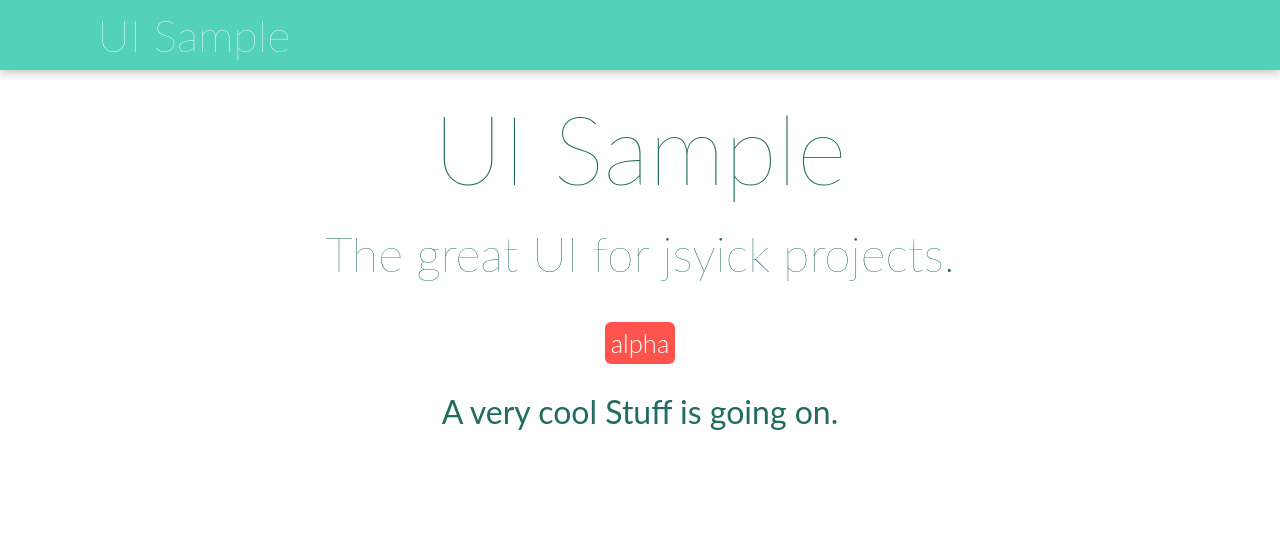
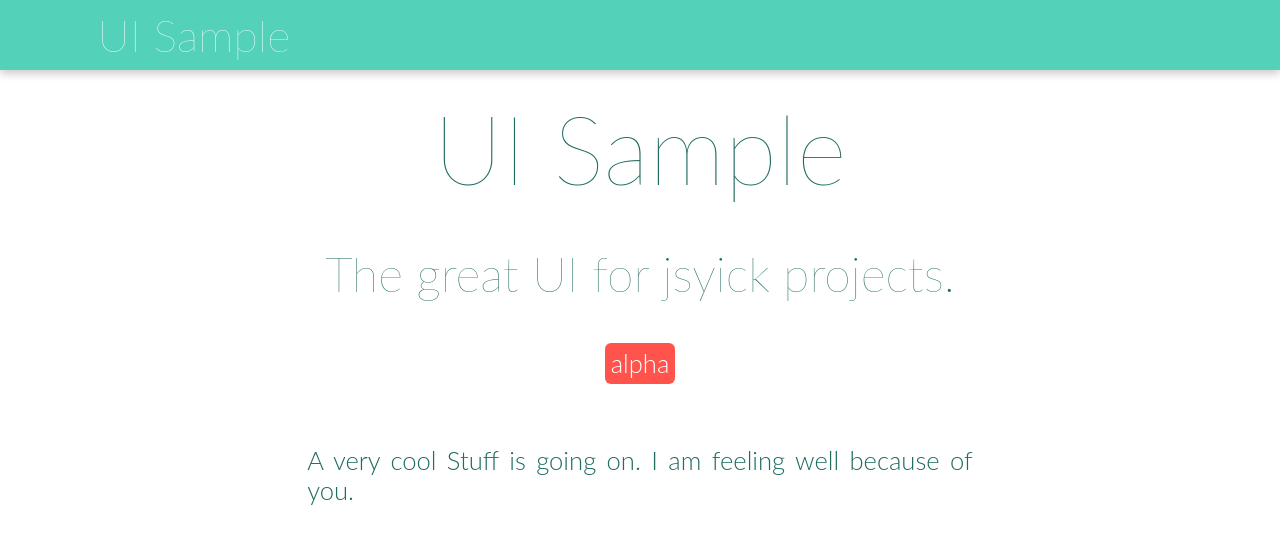
Before and after one commit to adiultra/jsyick, a plain HTML site: page ui-sample/index.html in a window 1280 px wide. Drawn offline with Linux system fonts and the light colour scheme.

Commit message:
Adjusted widths and formatted paragraph in UI

```diff
--- a/resources/ui/ui.scss
+++ b/resources/ui/ui.scss
@@ -66,7 +66,7 @@ html{
 
         .page{
 
-            padding: 0 20%;
+            padding: 0 24%;
 
             .center{
                 text-align: center;
@@ -84,14 +84,15 @@ html{
                 font-size: 1.5em;
                 font-weight: 200;
                 padding: 0px;
-                margin: 0px;
             }
 
             p{
-
+                font-size: 0.8em;
+                text-align: justify;
+                font-weight: 300;
             }
 
-            span.warn{
+            .warn{
                 transition: 0.3s;
                 background-color: $red;
                 color: $white;
--- a/ui-sample/index.html
+++ b/ui-sample/index.html
@@ -21,13 +21,16 @@
             <h1>UI Sample</h1>
 
             <h2>The great UI for jsyick projects.</h2>
-            <br /><span class="warn">alpha</span>
 
-            <p>
-                A very cool Stuff is going on.
-            </p>
+            <span class="warn">alpha</span>
+
         </div>
 
+        <br />
+
+        <p>
+            A very cool Stuff is going on. I am feeling well because of you.
+        </p>
 
     </div>
 
```
Also changed, not shown: resources/ui/ui.css.
